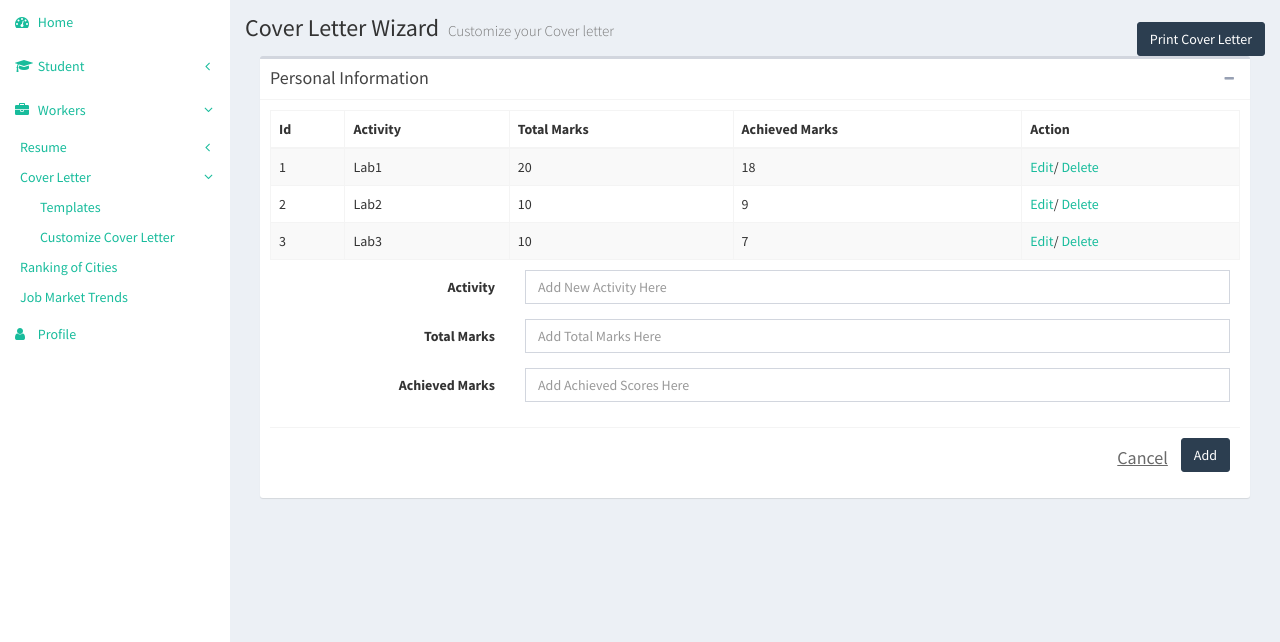
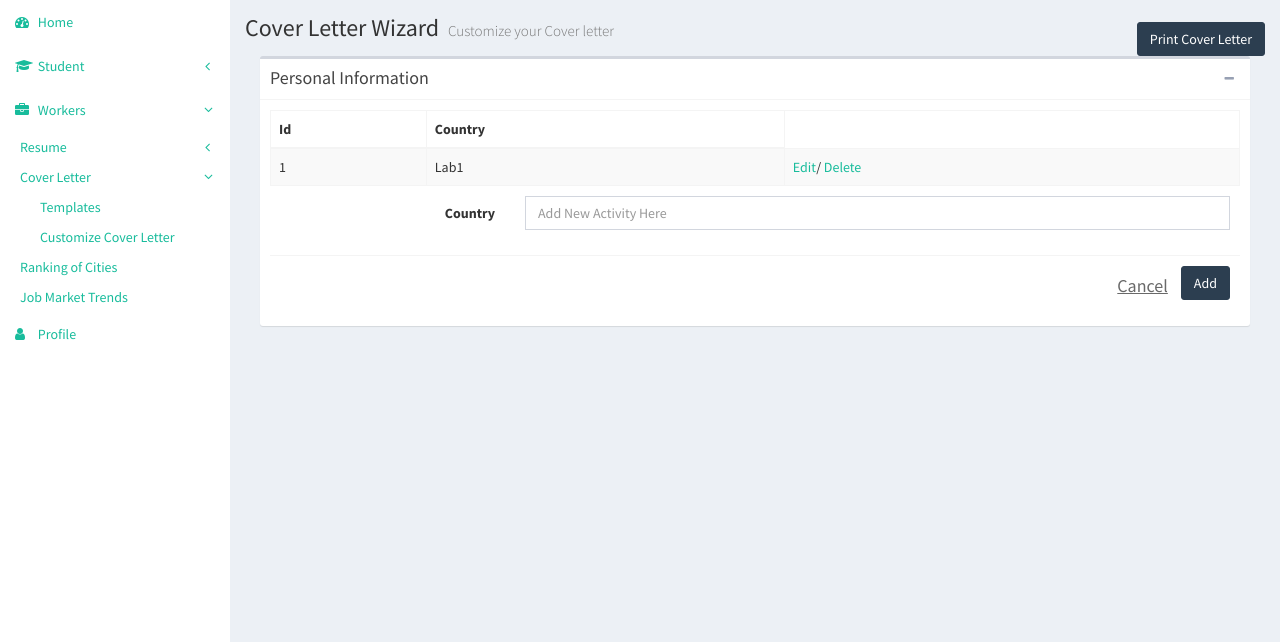
Before and after one commit to patelmonika/static-integrawave, a PHP site: page /admin-module/country.php in a window 1280 px wide. Shown: the part 50-692 px from the top of the page. Run offline with PHP 8.4, Linux system fonts and the light colour scheme; some libraries are stand-ins or nearby versions.

Commit message:
Updated Country.php

```diff
--- a/IntegraWave/admin-module/country.php
+++ b/IntegraWave/admin-module/country.php
@@ -269,44 +269,41 @@
                     <!-- /.box-header -->
                     <!-- form start -->
                     <form class="form-horizontal">
+                        <div id="edit-activity" class="modal fade" role="dialog">
+                            <div class="modal-dialog">
+                                <!-- Modal content-->
+                                <div class="modal-content">
+                                    <div class="modal-header">
+                                        <button type="button" class="close" data-dismiss="modal">&times;</button>
+                                        <h4 class="modal-title">Edit Country</h4>
+                                    </div>
+                                    <div class="modal-body">
+                                        <div class="form-group">
+                                            <label class="col-sm-3 control-label">Country</label>
+                                            <div class="col-sm-6">
+                                                <input type="text" name="activity" id="activity" value="Country" class="form-control">
+                                            </div>
+                                        </div>
+                                    </div>
+                                    <div class="modal-footer">
+                                        <button type="button" class="btn btn-link btn-grey" data-dismiss="modal">Cancel</button>
+                                        <button type="button" class="btn btn-primary" data-dismiss="modal">Update</button>
+                                    </div>
+                                </div>
+                            </div>
+                        </div>
                         <div class="box-body">
-
                             <table id="cat1" class="table table-bordered table-striped table-responsive">
                                 <thead>
                                 <tr>
                                     <th>Id</th>
-                                    <th>Activity</th>
-                                    <th>Total Marks</th>
-                                    <th>Achieved Marks</th>
-                                    <th>Action</th>
+                                    <th>Country</th>
                                 </tr>
                                 </thead>
                                 <tbody>
                                 <tr>
                                     <td>1</td>
                                     <td>Lab1</td>
-                                    <td>20</td>
-                                    <td>18</td>
-                                    <td>
-                                        <a href="#" data-toggle="modal" data-target="#edit-activity">Edit</a>/
-                                        <a href="#" data-toggle="modal" data-target="#delete">Delete</a>
-                                    </td>
-                                </tr>
-                                <tr>
-                                    <td>2</td>
-                                    <td>Lab2</td>
-                                    <td>10</td>
-                                    <td>9</td>
-                                    <td>
-                                        <a href="#" data-toggle="modal" data-target="#edit-activity">Edit</a>/
-                                        <a href="#" data-toggle="modal" data-target="#delete" data-met-error="">Delete</a>
-                                    </td>
-                                </tr>
-                                <tr>
-                                    <td>3</td>
-                                    <td>Lab3</td>
-                                    <td>10</td>
-                                    <td>7</td>
                                     <td>
                                         <a href="#" data-toggle="modal" data-target="#edit-activity">Edit</a>/
                                         <a href="#" data-toggle="modal" data-target="#delete">Delete</a>
@@ -315,21 +312,9 @@
                             </table>
                             <div class="box-body">
                                 <div class="form-group">
-                                    <label class="col-sm-3 control-label">Activity</label>
+                                    <label class="col-sm-3 control-label">Country</label>
                                     <div class="col-sm-9">
                                         <input type="text" name="activity1" id="activity1" placeholder="Add New Activity Here" class="form-control">
-                                    </div>
-                                </div>
-                                <div class="form-group">
-                                    <label class="col-sm-3 control-label">Total Marks</label>
-                                    <div class="col-sm-9">
-                                        <input type="text" name="course" id="total" placeholder="Add Total Marks Here" class="form-control">
-                                    </div>
-                                </div>
-                                <div class="form-group">
-                                    <label class="col-sm-3 control-label">Achieved Marks</label>
-                                    <div class="col-sm-9">
-                                        <input type="text" name="course" id="achieved" placeholder="Add Achieved Scores Here" class="form-control">
                                     </div>
                                 </div>
                             </div>
@@ -337,8 +322,6 @@
                                 <button class="btn btn-primary pull-right" type="submit">Add</button>
                                 <button class="btn btn-link btn-grey pull-right" type="submit">Cancel</button>
                             </div>
-
-
                         </div>
                         <div id="delete" class="modal fade" role="dialog">
                             <div class="modal-dialog">
@@ -354,45 +337,6 @@
                                     <div class="modal-footer">
                                         <button type="button" class="btn btn-link btn-grey" data-dismiss="modal">Cancel</button>
                                         <button type="button" class="btn btn-primary" data-dismiss="modal">OK</button>
-                                    </div>
-                                </div>
-                            </div>
-                        </div>
-                        <div id="edit-activity" class="modal fade" role="dialog">
-                            <div class="modal-dialog">
-                                <!-- Modal content-->
-                                <div class="modal-content">
-                                    <div class="modal-header">
-                                        <button type="button" class="close" data-dismiss="modal">&times;</button>
-                                        <h4 class="modal-title">Edit Activity</h4>
-                                    </div>
-                                    <div class="modal-body">
-                                        <div class="form-group">
-                                            <label class="col-sm-3 control-label">Activity</label>
-                                            <div class="col-sm-6">
-                                                <input type="text" name="activity" id="activity" value="Activity1" class="form-control">
-                                            </div>
-                                        </div>
-                                    </div>
-                                    <div class="modal-body">
-                                        <div class="form-group">
-                                            <label class="col-sm-3 control-label">Total Marks</label>
-                                            <div class="col-sm-6">
-                                                <input type="text" name="tmarks" id="tmarks" value="00" class="form-control">
-                                            </div>
-                                        </div>
-                                    </div>
-                                    <div class="modal-body">
-                                        <div class="form-group">
-                                            <label class="col-sm-3 control-label">Achieved Marks</label>
-                                            <div class="col-sm-6">
-                                                <input type="text" name="amarks" id="amarks" value="00" class="form-control">
-                                            </div>
-                                        </div>
-                                    </div>
-                                    <div class="modal-footer">
-                                        <button type="button" class="btn btn-link btn-grey" data-dismiss="modal">Cancel</button>
-                                        <button type="button" class="btn btn-primary" data-dismiss="modal">Update</button>
                                     </div>
                                 </div>
                             </div>
```
